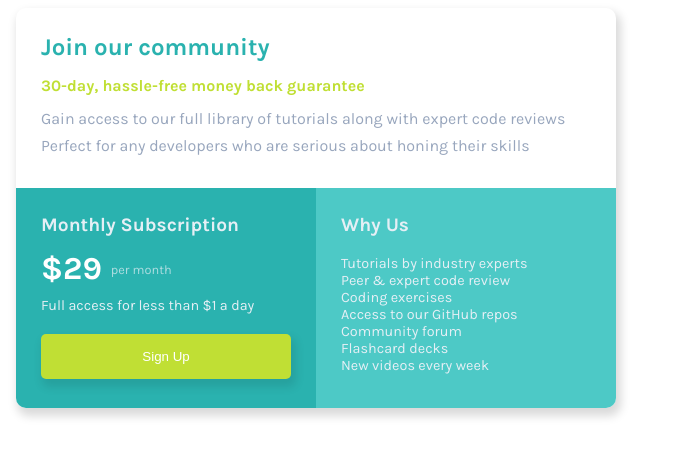
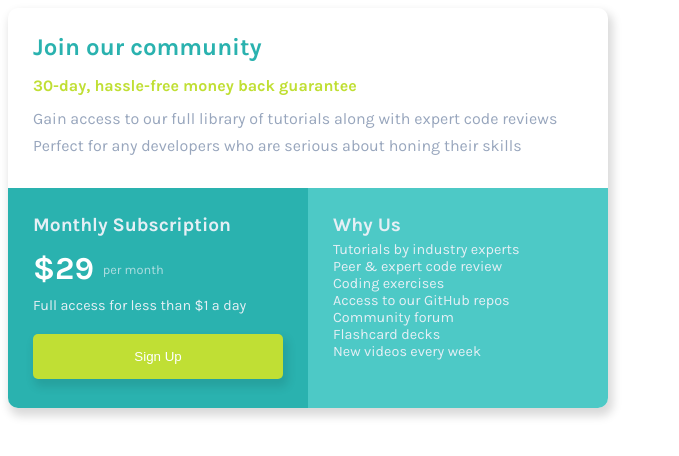
Before and after one commit to AlhasanDesigns/Pricing-Card-FrontEnd-Mentor-Challenge-, a plain HTML site: page index.html in a window 1280 px wide. Shown: the whole page, without its empty margins (0-679 px from the left). Drawn offline with Linux system fonts and the light colour scheme.

Commit message:
Update style.css

```diff
--- a/style.css
+++ b/style.css
@@ -1,7 +1,4 @@
 html {
-  box-sizing: border-box;
-  margin: 0;
-  padding: 0;
   font-family: 'Karla', sans-serif;
   font-size: 16px;
 }
@@ -11,7 +8,9 @@ h2, h4, p {
 }
 
 *, *:before, *:after {
-  box-sizing: inherit;
+  box-sizing: border-box;
+  margin: 0;
+  padding: 0;
 }
 
 #card {
@@ -139,7 +138,7 @@ ul {
   }
 }
 
-@media (min-width: 600px) {
+@media (min-width: 616px) {
   #card {
     width: 600px;
     height: 400px;
```
